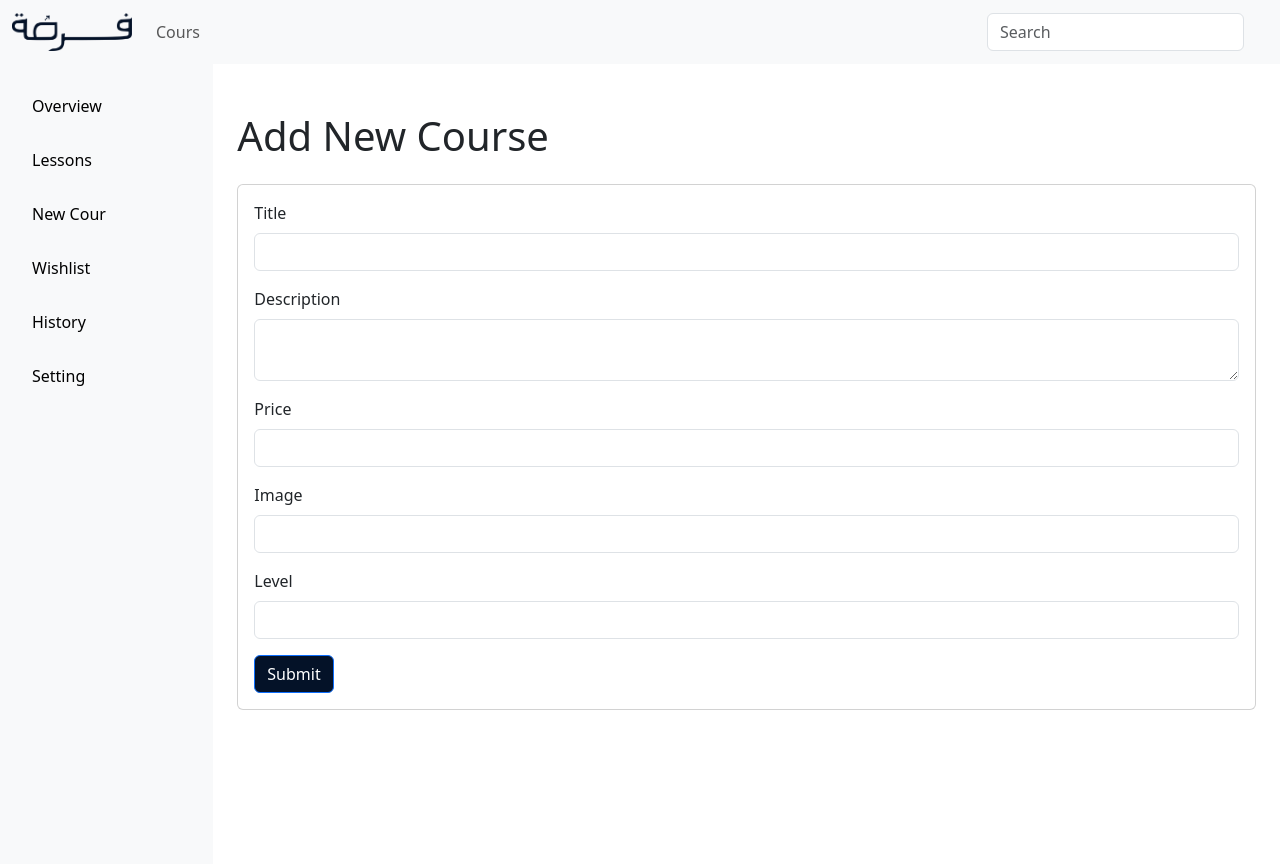
After one commit to najim-el-guennouni/forsaTest, a Symfony app: template templates/cours/new.html.twig in a window 1280 px wide. The commit adds this page. Run offline with Twig, Linux system fonts and the light colour scheme; the template is opened without the code that fills it, so the values that code supplies are empty; form fields are guessed from the names that the template uses; style sheets or scripts are compiled from the project's sources; some libraries are stand-ins or nearby versions.

Commit message:
add new or delete  cours
Ajouter une fonction permettant de supprimer

```diff
--- a/config/services.yaml
+++ b/config/services.yaml
@@ -4,6 +4,7 @@
 # Put parameters here that don't need to change on each machine where the app is deployed
 # https://symfony.com/doc/current/best_practices.html#use-parameters-for-application-configuration
 parameters:
+    images_directory: '%kernel.project_dir%/public/uploads/images'
 
 services:
     # default configuration for services in *this* file
--- /dev/null
+++ b/templates/base_User.html.twig
@@ -0,0 +1,112 @@
+<!DOCTYPE html>
+<html lang="en">
+	<head>
+		<meta charset="UTF-8">
+		<meta name="viewport" content="width=device-width, initial-scale=1.0">
+		<title>
+			{% block title %}My Application
+			{% endblock %}
+		</title>
+		<!-- Bootstrap CSS -->
+		<link href="https://cdn.jsdelivr.net/npm/bootstrap@5.3.0-alpha1/dist/css/bootstrap.min.css" rel="stylesheet">
+		<style>
+			/* Custom styles */
+			body {
+				background-color: #f8f9fa;
+			}
+			.sidebar {
+				height: 100vh;
+				background-color: #f8f9fa;
+				padding-top: 20px;
+			}
+			.sidebar a {
+				display: block;
+				padding: 10px 20px;
+				color: #000;
+				text-decoration: none;
+				margin-bottom: 10px;
+				border-radius: 4px;
+			}
+			.sidebar a:hover,
+			.sidebar a.active {
+				background-color: #007bff;
+				color: #fff;
+			}
+			.content {
+				padding: 20px;
+			}
+			.custom-file-upload {
+				display: block;
+				width: 100%;
+				height: 150px;
+				border: 2px dashed #ccc;
+				display: flex;
+				justify-content: center;
+				align-items: center;
+				border-radius: 4px;
+				cursor: pointer;
+				font-size: 16px;
+				color: #777;
+			}
+			.custom-file-upload:hover {
+				border-color: #007bff;
+				color: #007bff;
+			}
+			.save-btn {
+				width: 100%;
+				background-color: #007bff;
+				color: #fff;
+				padding: 10px;
+				border: none;
+				border-radius: 4px;
+				font-size: 18px;
+				margin-top: 20px;
+			}
+		</style>
+		{% block stylesheets %}
+			{{ encore_entry_link_tags('app') }}
+		{% endblock %}
+		{% block javascripts %}
+			{{ encore_entry_script_tags('app') }}
+		{% endblock %}
+	</head>
+	<body>
+    	<nav class="navbar navbar-expand-lg navbar-light bg-light">
+		<div class="container-fluid">
+			<a class="navbar-brand" href="#">
+				<img src="{{ asset('images/logoBlack.png') }}" alt="Logo" style="max-width: 120px;">
+			</a>
+			<button class="navbar-toggler" type="button" data-bs-toggle="collapse" data-bs-target="#navbarSupportedContent" aria-controls="navbarSupportedContent" aria-expanded="false" aria-label="Toggle navigation">
+				<span class="navbar-toggler-icon"></span>
+			</button>
+
+			<div class="collapse navbar-collapse" id="navbarSupportedContent">
+				<ul class="navbar-nav me-auto mb-2 mb-lg-0">
+					<li class="nav-item">
+						<a class="nav-link" href="{{path('app_main')}}">Cours</a>
+					</li>
+				</ul>
+				<form class="d-flex me-3">
+					<input class="form-control me-2" type="search" placeholder="Search" aria-label="Search">
+				</form>
+
+			</div>
+		</div>
+	</nav>
+		<div class="container-fluid">
+			<div class="row">
+				<div class="col-md-2 sidebar">
+					<a href="{{path('cours')}}">Overview</a>
+					<a href="#">Lessons</a>
+					<a href="{{path('cours_new')}}">New Cour</a>
+					<a href="{{path('cours_wishlist')}}">Wishlist</a>
+					<a href="#">History</a>
+					<a href="#">Setting</a>
+				</div>
+				<div class="col-md-10"> {% block body %}{% endblock %}
+					</div>
+				</div>
+			</div>
+
+		</body>
+	</html>
--- /dev/null
+++ b/templates/cours/new.html.twig
@@ -0,0 +1,52 @@
+{% extends 'base_User.html.twig' %}
+
+{% block title %}Add New Course{% endblock %}
+
+{% block body %}
+    <div class="container mt-5">
+        <h1 class="mb-4">Add New Course</h1>
+
+        <div class="card">
+            <div class="card-body">
+                {{ form_start(form) }}
+                    <div class="mb-3">
+                        {{ form_label(form.title) }}
+                        {{ form_widget(form.title, {'attr': {'class': 'form-control'}}) }}
+                        {{ form_help(form.title) }}
+                        {{ form_errors(form.title) }}
+                    </div>
+
+                    <div class="mb-3">
+                        {{ form_label(form.description) }}
+                        {{ form_widget(form.description, {'attr': {'class': 'form-control'}}) }}
+                        {{ form_help(form.description) }}
+                        {{ form_errors(form.description) }}
+                    </div>
+
+                    <div class="mb-3">
+                        {{ form_label(form.price) }}
+                        {{ form_widget(form.price, {'attr': {'class': 'form-control'}}) }}
+                        {{ form_help(form.price) }}
+                        {{ form_errors(form.price) }}
+                    </div>
+
+                    <div class="mb-3">
+                        {{ form_label(form.image) }}
+                        {{ form_widget(form.image, {'attr': {'class': 'form-control'}}) }}
+                        {{ form_help(form.image) }}
+                        {{ form_errors(form.image) }}
+                    </div>
+
+                    <div class="mb-3">
+                        {{ form_label(form.level) }}
+                        {{ form_widget(form.level, {'attr': {'class': 'form-control'}}) }}
+                        {{ form_help(form.level) }}
+                        {{ form_errors(form.level) }}
+                    </div>
+
+                    <button type="submit" class="btn btn-primary">Submit</button>
+                {{ form_end(form) }}
+            </div>
+        </div>
+    </div>
+{% endblock %}
```
Also changed, not shown: src/Controller/CoursController.php (added, +94 -0 lines), src/Controller/MainController.php (+13 -0 lines), src/Entity/Cours.php (+13 -0 lines), src/Form/CoursType.php (added, +52 -0 lines), src/Repository/WashListRepository.php (+14 -0 lines), templates/cours/home.html.twig (added, +7 -0 lines), templates/main/index.html.twig (+10 -27 lines), templates/wishlist/index.html.twig (added, +33 -0 lines), public/uploads/images/Screenshot-2024-08-21-204411-66c88a4768df9.png (added).
